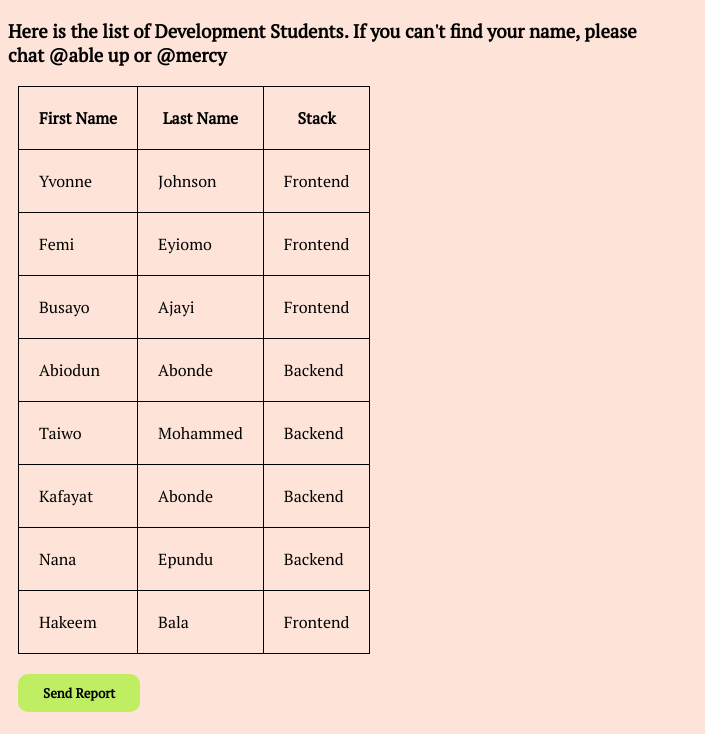
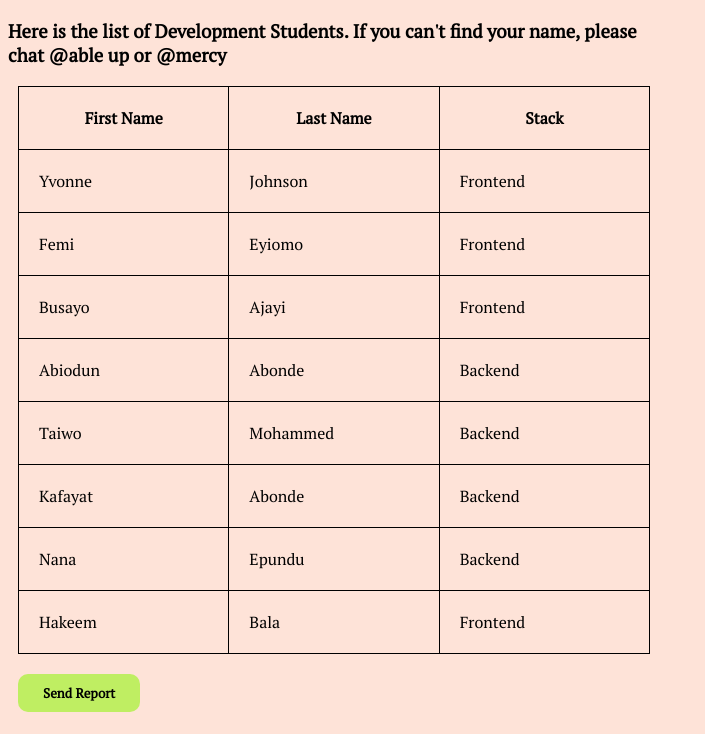
Before and after one commit to Lucid011/Html-Tables-, a plain HTML site: page index.html in a window 1280 px wide. Shown: the part 66-800 px from the top of the page, without its empty margins (0-705 px from the left). Drawn offline with Linux system fonts and the light colour scheme.

Commit message:
Changed commit

```diff
--- a/style.css
+++ b/style.css
@@ -9,6 +9,8 @@ table, th, tr, td{
     padding: 20px;
     margin: 10px;
     text-transform: capitalize;
+    table-layout: fixed;
+    width: 50%;
 }
 table, tr, td{
     font-weight: 500;
```
